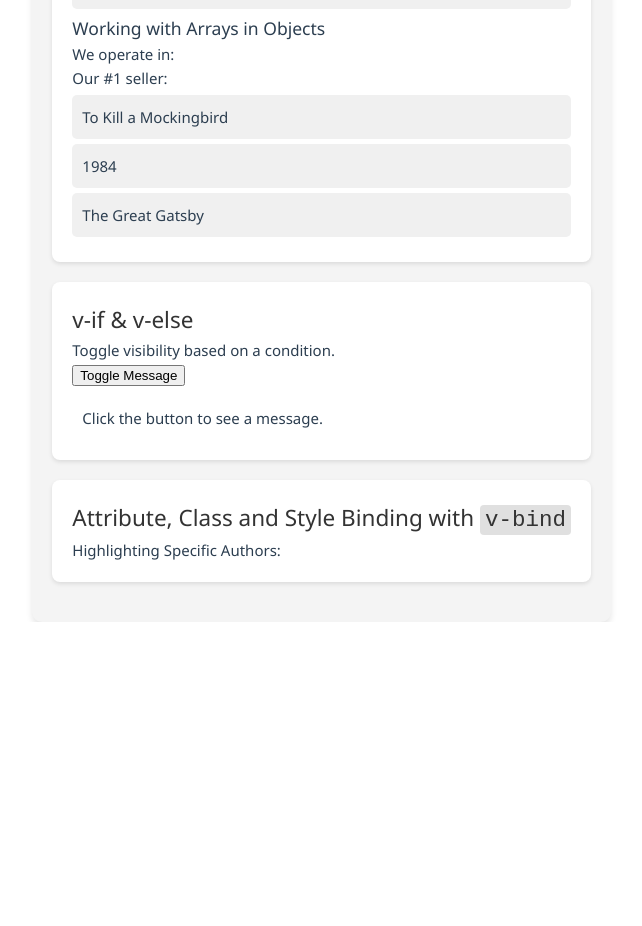
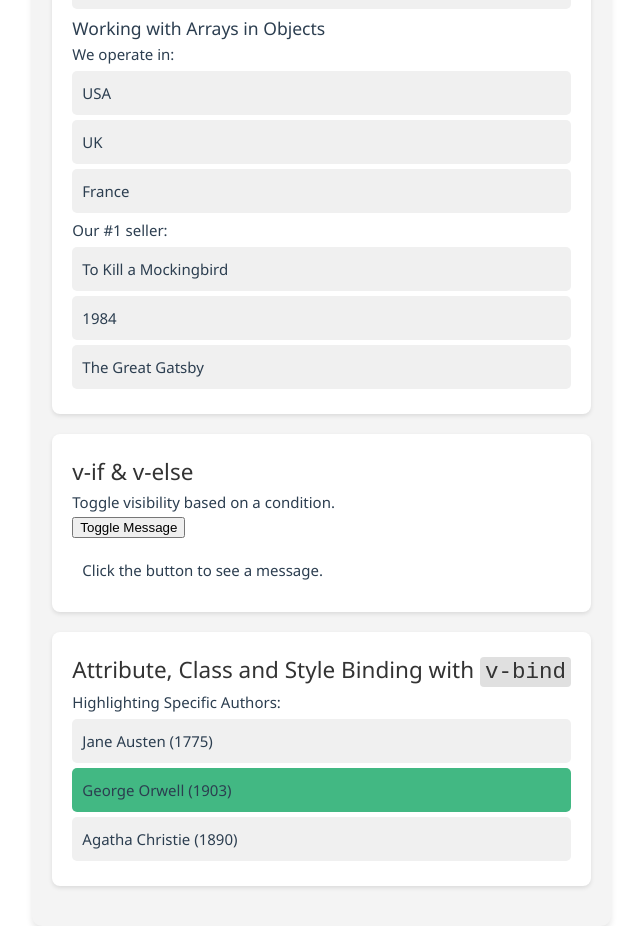
Before and after one commit to bdan0005/bdang-library, a Vue app: page / in a window 1280 px wide. Shown: the part 1540-2466 px from the top of the page, without its empty margins (29-671 px from the left). Before the commit the page ends 2162 px from the top, so only its background shows below. Built offline with nearby package versions, Linux system fonts and the light colour scheme.

Commit message:
Add author-highlight

```diff
--- a/src/components/JSON.vue
+++ b/src/components/JSON.vue
@@ -93,6 +93,11 @@
       <!-- Activity 12: Get the top sellers from the bookstores object. -->
       <!-- TODO: CODE TO GET TOP SELLERS HERE -->
       <p>We operate in:</p>
+      <ul>
+        <li v-for="country in bookstores.countries" :key="country">
+          {{ country }}
+        </li>
+      </ul>
       <p>Our #1 seller:</p>
       <ul>
         <li v-for="seller in bookstores.topSellers" :key="seller">
@@ -116,7 +121,15 @@
     <section class="lab-section">
       <h2>Attribute, Class and Style Binding with <code>v-bind</code></h2>
       <p>Highlighting Specific Authors:</p>
-
+      <ul>
+        <li
+          v-for="author in authors"
+          :key="author.id"
+          :class="{ highlight: author.name === 'George Orwell' }"
+        >
+          {{ author.name }} ({{ author.birthYear }})
+        </li>
+      </ul>
     </section>
   </div>
 </template>
```
